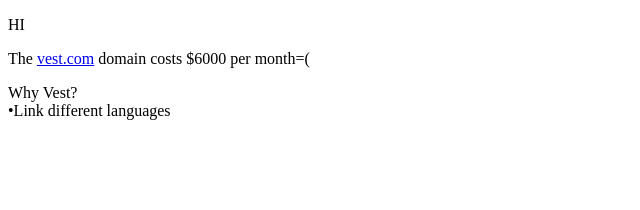
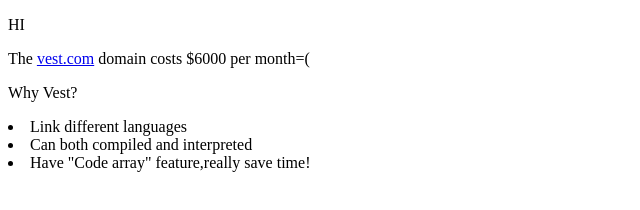
Before and after one commit to DingPlaysMC/Vest, a plain HTML site: page docs/index.html in a window 1280 px wide. Shown: the whole page, without its empty margins (0-640 px from the left). Drawn offline with Linux system fonts and the light colour scheme.

Commit message:
Updated index.html

```diff
--- a/docs/index.html
+++ b/docs/index.html
@@ -8,7 +8,9 @@
         <p>The <a href="https://vest.com">vest.com</a> domain costs $6000 per month=(</p>
         <p>
             Why Vest?<br/>
-            •Link different languages<br/>
+            <li/>Link different languages<br/>
+            <li/>Can both compiled and interpreted<br/>
+            <li/>Have "Code array" feature,really save time!
         </p>
     </body>
 </html>
```
